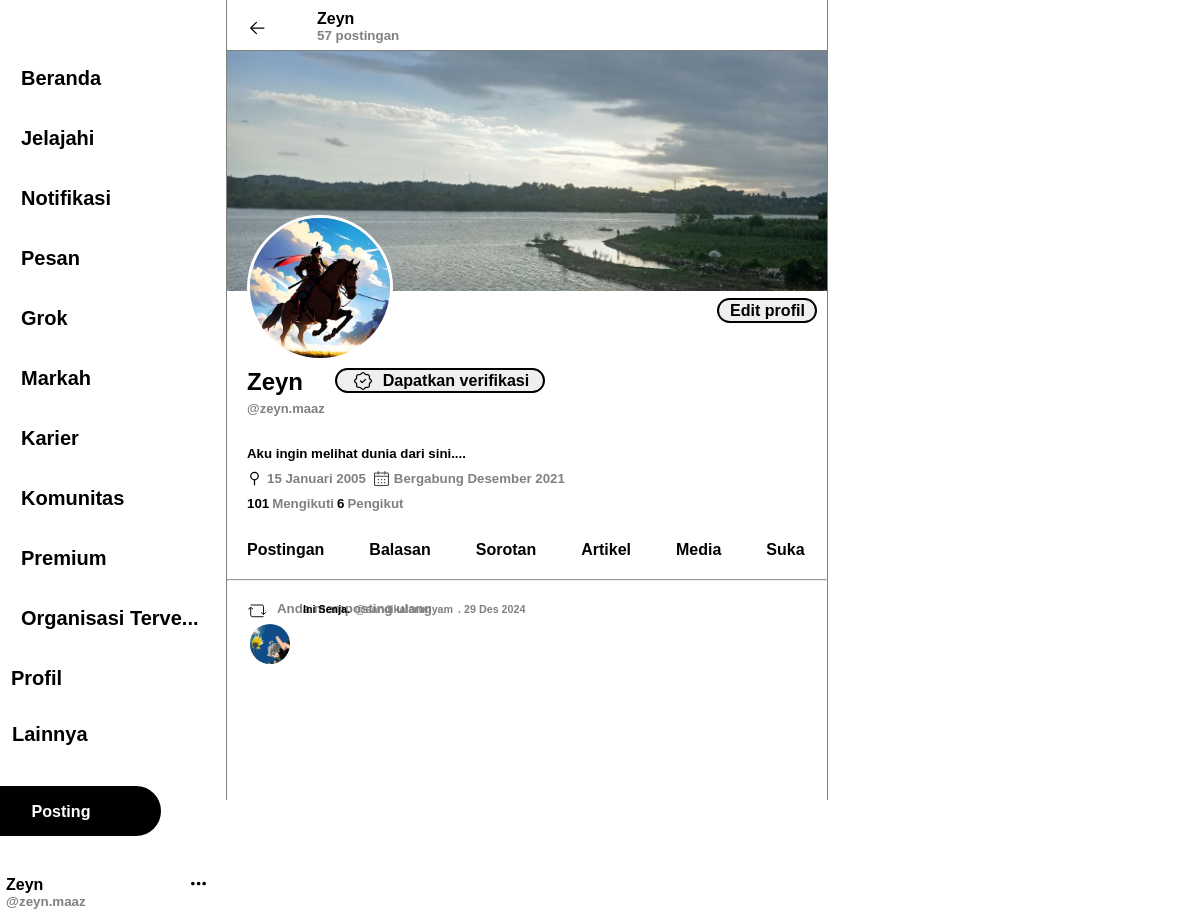
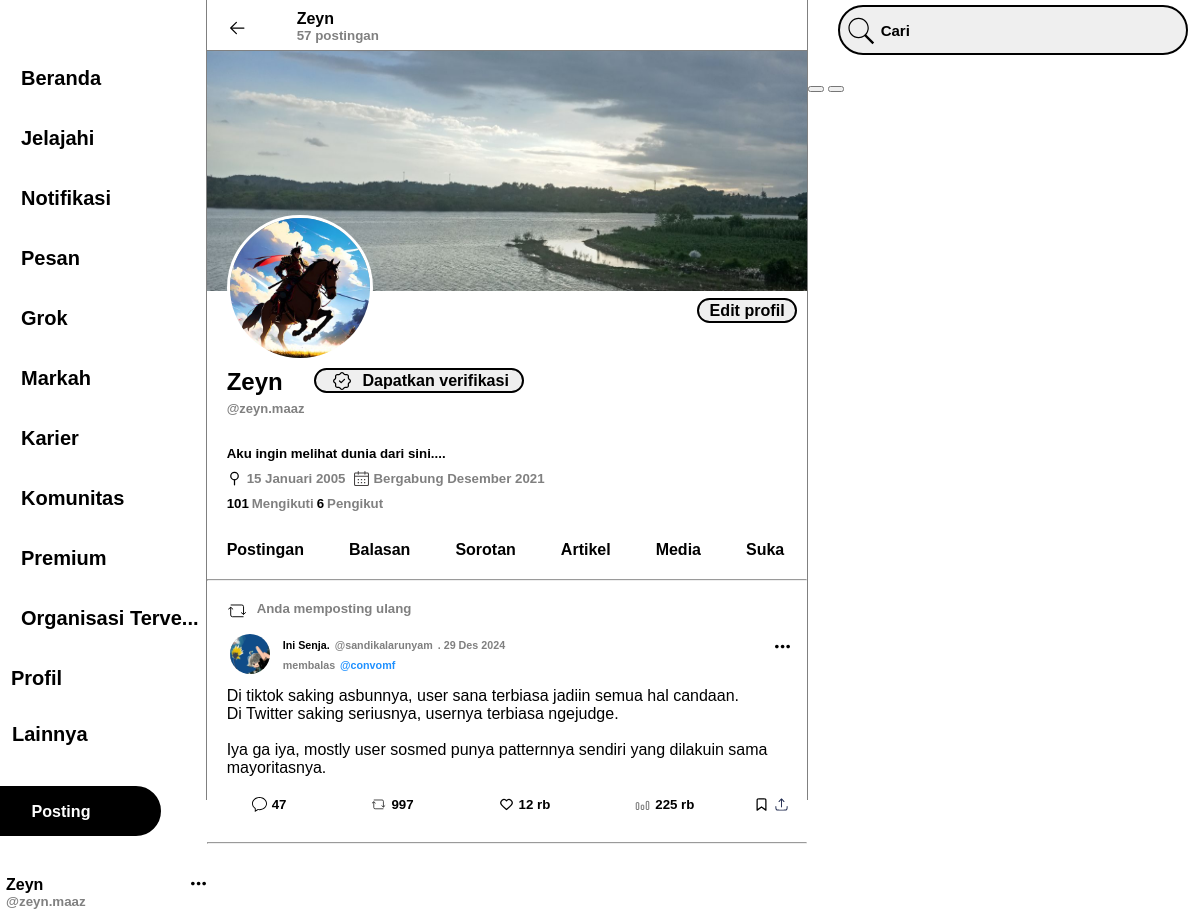
Before and after one commit to EvansTheAuthor/PemwebPt2, a plain HTML site: page web/index.html in a window 1280 px wide. Shown: the full height of the page, 374-1562 px from the left, 1188 px wide, since content can reach past the window. Drawn offline with Linux system fonts and the light colour scheme.

Commit message:
Yok bisa yok, dikit lagi. Bismillah...

```diff
--- a/web/index.html
+++ b/web/index.html
@@ -141,17 +141,55 @@
                             <h6 class="namePost">Ini Senja.</h6>
                             <h6 class="usernamePost">@sandikalarunyam</h6>
                             <h6 class="datePost"> . 29 Des 2024</h6>
+                            <img class="morePost" src="assets/three-dots-svgrepo-com.svg">
                         </div>
                         <div class="detailPost">
-                            <h6 class="detail"></h6>
+                            <h6 class="reply">membalas</h6>
+                            <h6 class="replyTo">@convomf</h6>
                         </div>
                     </div>
                 </div>
+                <div class="contentPost">
+                    <p class="p1">
+                        Di tiktok saking asbunnya, user sana terbiasa jadiin semua hal candaan.
+                    </p>
+                    <p class="p2">
+                        Di Twitter saking seriusnya, usernya terbiasa ngejudge.
+                    </p>
+                    <p>&nbsp;</p>
+                    <p class="p3">
+                        Iya ga iya, mostly user sosmed punya patternnya sendiri yang dilakuin sama mayoritasnya.
+                    </p>
+                </div>
+                <div class="reactPost">
+                    <img class="comment" src="assets/comment-1-svgrepo-com.svg">
+                    <h5 class="commentCount">47</h5>
+                    <img class="retweet" src="assets/retweet-svgrepo-com.svg">
+                    <h5 class="retweetCount">997</h5>
+                    <img class="like" src="assets/heart-svgrepo-com.svg">
+                    <h5 class="likeCount">12 rb</h5>
+                    <img class="stat" src="assets/stat-1-svgrepo-com.svg">
+                    <h5 class="statCount">225 rb</h5>
+                    <img class="mark" src="assets/bookmark-svgrepo-com.svg">
+                    <img class="share" src="assets/upload-minimalistic-svgrepo-com.svg">
+                </div>
+                <hr>
             </div>
         </div>
 
         <div class="right">
-
+            <button class="searchButton">
+                <img class="searchIcon" src="assets/icons8-search.svg">
+                <h4 class="searchBtnText">Cari</h4>
+            </button>
+            <div class="suggestion">
+                <div class="user1"></div>
+                <div class="user2"></div>
+                <div class="user3"></div>
+            </div>
+            <div class="trending"></div>
+            <button class="GrokButton"></button>
+            <button class="messageButton"></button>
         </div>
     </div>
 </body>
--- a/web/style.css
+++ b/web/style.css
@@ -485,13 +485,14 @@
 }
 
 .accPost{
-
+    margin-bottom: 10px;
 }
 
 .retweetStatement{
     margin-top: 20px;
     margin-left: 20px;
     margin-right: 20px;
+    margin-bottom: 10px;
     color: gray;
     display: flex;
 }
@@ -521,25 +522,131 @@
 }
 
 .poster{
-    position: relative;
-    margin-top: -18px;
     display: flex;
+    margin-top: 8px;
+    color: grey;
 }
 
 .namePost{
     margin-right: 5px;
+    color: black;
 }
 
 .usernamePost{
     margin-right: 5px;
-    color: grey;
 }
 
 .datePost{
-    color: grey;
+    margin-right: 270px;
+}
+
+.morePost{
+    width: 15px;
+    height: 15px;
+}
+
+.detailPost{
+    margin-top: 5px;
+    display: flex;
+}
+.reply{
+    color: gray;
+    margin-right: 5px;
+}
+
+.replyTo{
+    color: #1E90FF;
+}
+
+.contentPost{
+    margin-top: 10px;
+    margin-left: 20px;
+    margin-bottom: 20px;
+}
+
+.reactPost{
+    margin-left: 20px;
+    display: flex;
+    margin-bottom: 30px;
+}
+
+.comment{
+    width: 15px;
+    height: 15px;
+    margin-left: 25px;
+    margin-right: 5px;
+}
+
+.commentCount{
+    margin-right: 85px;
+}
+
+.retweet{
+    width: 15px;
+    height: 15px;
+    margin-right: 5px;
+}
+
+.retweetCount{
+    margin-right: 85px;
+}
+
+.like{
+    width: 15px;
+    height: 15px;
+    margin-right: 5px;
+}
+
+.likeCount{
+    margin-right: 85px;
+}
+
+.stat{
+    width: 15px;
+    height: 15px;
+    margin-right: 5px;
+}
+
+.statCount{
+    margin-right: 60px;
+}
+
+.mark{
+    width: 15px;
+    height: 15px;
+    margin-right: 5px;
+}
+
+.share{
+    width: 15px;
+    height: 15px;
+    margin-right: 5px;
 }
 
 .right{
     border-left: 1px solid gray;
     height: 100vb;
 }
+
+.searchButton{
+    margin-top: 5px;
+    margin-left: 30px;
+    margin-bottom: 20px;
+    display: flex;
+    width: 350px;
+    height: 50px;
+    border: 2px solid black;
+    border-radius: 30px;
+}
+
+.searchIcon{
+    margin-top: 8px;
+    width: 30px;
+    height: 30px;
+    margin-right: 5px;
+}
+
+.searchBtnText{
+    margin-top: 14px;
+    font-size: 15px;
+}
```
Also changed, not shown: web/assets/comment-1-svgrepo-com.svg (added), web/assets/heart-svgrepo-com.svg (added), web/assets/stat-1-svgrepo-com.svg (added), web/assets/upload-minimalistic-svgrepo-com.svg (added), 4 other files.
